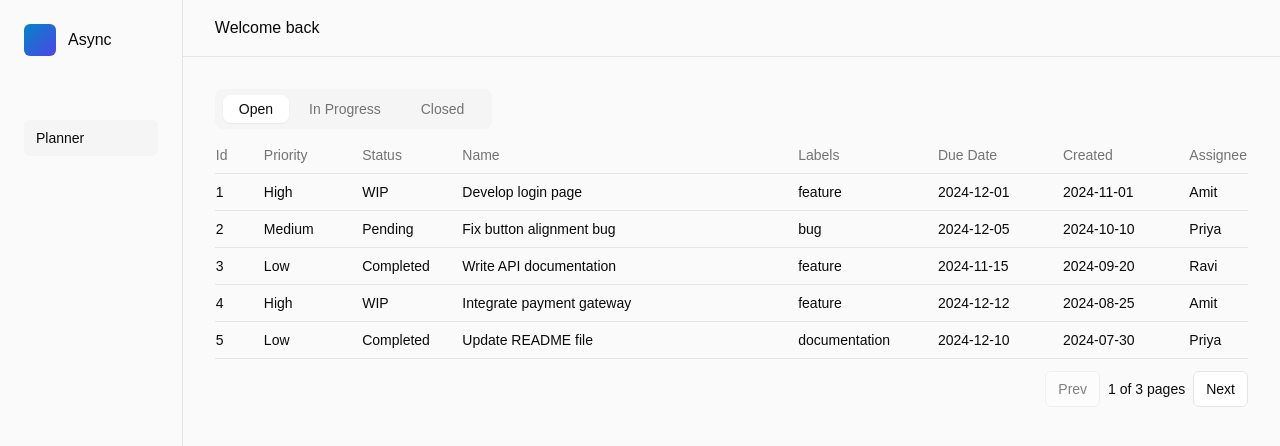
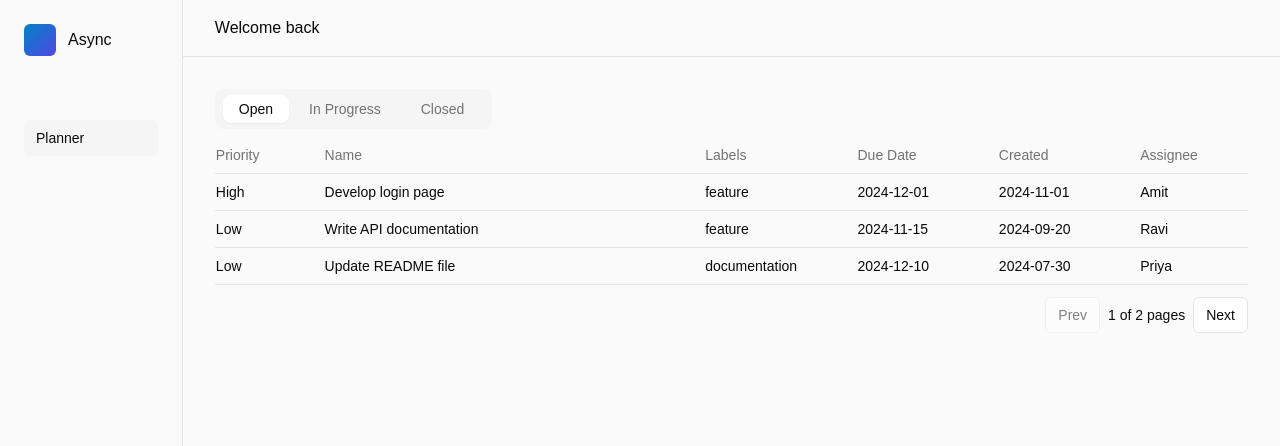
Before and after one commit to amittam104/async, a Next.js app: page /workspace in a window 1280 px wide. Shown: the top 446 px of the page. Built offline with nearby package versions, Linux system fonts and the light colour scheme.

Commit message:
chore: toggle modal on mouse click

```diff
--- /dev/null
+++ b/components/Modal.jsx
@@ -0,0 +1,23 @@
+"use client";
+import { Button } from "./ui/button";
+
+function Modal({ isOpen, onClose, children }) {
+  if (!isOpen) return null;
+
+  return (
+    <div className="fixed inset-0 flex items-center rounded-lg justify-center backdrop-blur-sm bg-neutral-200  bg-opacity-50 w-screen h-screen z-50">
+      <div className="bg-white flex flex-col px-8 py-6 rounded-lg shadow-lg w-[50rem] h-[35rem] relative">
+        <Button
+          variant="ghost"
+          onClick={onClose}
+          className="px-4 hover:bg-neutral-200/50 self-end mb-2"
+        >
+          &times;
+        </Button>
+        {children}
+      </div>
+    </div>
+  );
+}
+
+export default Modal;
--- a/components/Planner.jsx
+++ b/components/Planner.jsx
@@ -34,7 +34,6 @@ function Planner() {
           </TabsContent>
         </Tabs>
       </div>
-      <div></div>
     </div>
   );
 }
--- a/components/PlannerTables.jsx
+++ b/components/PlannerTables.jsx
@@ -1,21 +1,25 @@
 import { useEffect, useRef, useState } from "react";
 import { Button } from "./ui/button";
+import Modal from "./Modal";
+import { ListTodo } from "lucide-react";
 
-const openTableData = [
+const plannerData = [
   {
     id: 1,
     priority: "High",
-    status: "WIP",
+    status: "open",
     name: "Develop login page",
     labels: "feature",
     dueDate: "2024-12-01",
     created: "2024-11-01",
     assignee: "Amit",
+    details:
+      "You will see details of task over here. There are lot of things we need to take care of. We need to focus on accessibility too",
   },
   {
     id: 2,
     priority: "Medium",
-    status: "Pending",
+    status: "inProgress",
     name: "Fix button alignment bug",
     labels: "bug",
     dueDate: "2024-12-05",
@@ -25,7 +29,7 @@ const openTableData = [
   {
     id: 3,
     priority: "Low",
-    status: "Completed",
+    status: "open",
     name: "Write API documentation",
     labels: "feature",
     dueDate: "2024-11-15",
@@ -35,7 +39,7 @@ const openTableData = [
   {
     id: 4,
     priority: "High",
-    status: "WIP",
+    status: "closed",
     name: "Integrate payment gateway",
     labels: "feature",
     dueDate: "2024-12-12",
@@ -45,7 +49,7 @@ const openTableData = [
   {
     id: 5,
     priority: "Low",
-    status: "Completed",
+    status: "open",
     name: "Update README file",
     labels: "documentation",
     dueDate: "2024-12-10",
@@ -55,7 +59,7 @@ const openTableData = [
   {
     id: 6,
     priority: "High",
-    status: "WIP",
+    status: "open",
     name: "Design dashboard UI",
     labels: "feature",
     dueDate: "2024-11-25",
@@ -65,7 +69,7 @@ const openTableData = [
   {
     id: 7,
     priority: "Medium",
-    status: "Pending",
+    status: "closed",
     name: "Set up CI/CD pipeline",
     labels: "infrastructure",
     dueDate: "2024-12-15",
@@ -75,7 +79,7 @@ const openTableData = [
   {
     id: 8,
     priority: "Low",
-    status: "Completed",
+    status: "inProgress",
     name: "Refactor homepage code",
     labels: "feature",
     dueDate: "2024-11-18",
@@ -85,7 +89,7 @@ const openTableData = [
   {
     id: 9,
     priority: "High",
-    status: "WIP",
+    status: "open",
     name: "Build user authentication",
     labels: "feature",
     dueDate: "2024-12-20",
@@ -95,7 +99,7 @@ const openTableData = [
   {
     id: 10,
     priority: "Medium",
-    status: "Pending",
+    status: "closed",
     name: "Fix mobile layout issue",
     labels: "bug",
     dueDate: "2024-12-25",
@@ -105,7 +109,7 @@ const openTableData = [
   {
     id: 11,
     priority: "High",
-    status: "WIP",
+    status: "closed",
     name: "Implement search functionality",
     labels: "feature",
     dueDate: "2024-11-30",
@@ -115,7 +119,7 @@ const openTableData = [
   {
     id: 12,
     priority: "Low",
-    status: "Completed",
+    status: "inProgress",
     name: "Update project dependencies",
     labels: "maintenance",
     dueDate: "2024-11-10",
@@ -125,7 +129,7 @@ const openTableData = [
   {
     id: 13,
     priority: "High",
-    status: "WIP",
+    status: "inProgress",
     name: "Implement file upload feature",
     labels: "feature",
     dueDate: "2024-12-05",
@@ -135,7 +139,7 @@ const openTableData = [
   {
     id: 14,
     priority: "Medium",
-    status: "Pending",
+    status: "open",
     name: "Fix database connection issue",
     labels: "bug",
     dueDate: "2024-12-10",
@@ -145,7 +149,7 @@ const openTableData = [
   {
     id: 15,
     priority: "Low",
-    status: "Completed",
+    status: "closed",
     name: "Optimize CSS for mobile",
     labels: "performance",
     dueDate: "2024-11-28",
@@ -154,186 +158,23 @@ const openTableData = [
   },
 ];
 
-const progressTableData = [
-  {
-    id: 1,
-    priority: "Medium",
-    status: "WIP",
-    name: "Implement API integration",
-    labels: "feature",
-    dueDate: "2024-11-30",
-    created: "2024-10-15",
-    assignee: "John",
-  },
-  {
-    id: 2,
-    priority: "High",
-    status: "Pending",
-    name: "Refactor database schema",
-    labels: "maintenance",
-    dueDate: "2024-12-05",
-    created: "2024-10-20",
-    assignee: "Sia",
-  },
-  {
-    id: 3,
-    priority: "Low",
-    status: "Completed",
-    name: "Fix broken links on the homepage",
-    labels: "bug",
-    dueDate: "2024-11-15",
-    created: "2024-09-10",
-    assignee: "Amit",
-  },
-  {
-    id: 4,
-    priority: "High",
-    status: "WIP",
-    name: "Build product landing page",
-    labels: "feature",
-    dueDate: "2024-12-12",
-    created: "2024-08-18",
-    assignee: "Ravi",
-  },
-  {
-    id: 5,
-    priority: "Medium",
-    status: "Pending",
-    name: "Optimize API calls for performance",
-    labels: "performance",
-    dueDate: "2024-12-15",
-    created: "2024-10-05",
-    assignee: "Priya",
-  },
-  {
-    id: 6,
-    priority: "Low",
-    status: "Completed",
-    name: "Design the user profile page",
-    labels: "feature",
-    dueDate: "2024-11-25",
-    created: "2024-07-10",
-    assignee: "Ankit",
-  },
-  {
-    id: 7,
-    priority: "High",
-    status: "WIP",
-    name: "Develop search functionality",
-    labels: "feature",
-    dueDate: "2024-12-01",
-    created: "2024-08-30",
-    assignee: "Sia",
-  },
-  {
-    id: 8,
-    priority: "Medium",
-    status: "Pending",
-    name: "Set up GitHub Actions for CI/CD",
-    labels: "infrastructure",
-    dueDate: "2024-12-20",
-    created: "2024-09-25",
-    assignee: "John",
-  },
-];
-
-const closedTableData = [
-  {
-    id: 1,
-    priority: "High",
-    status: "Completed",
-    name: "Complete the user dashboard",
-    labels: "feature",
-    dueDate: "2024-11-18",
-    created: "2024-09-30",
-    assignee: "Alok",
-  },
-  {
-    id: 2,
-    priority: "Low",
-    status: "Completed",
-    name: "Fix CSS styling issues",
-    labels: "bug",
-    dueDate: "2024-11-22",
-    created: "2024-08-20",
-    assignee: "Meera",
-  },
-  {
-    id: 3,
-    priority: "Medium",
-    status: "Completed",
-    name: "Refactor login flow",
-    labels: "feature",
-    dueDate: "2024-10-10",
-    created: "2024-08-15",
-    assignee: "Ravi",
-  },
-  {
-    id: 4,
-    priority: "High",
-    status: "Completed",
-    name: "Implement password reset functionality",
-    labels: "feature",
-    dueDate: "2024-11-05",
-    created: "2024-09-22",
-    assignee: "Alok",
-  },
-  {
-    id: 5,
-    priority: "Medium",
-    status: "Completed",
-    name: "Set up API rate limiting",
-    labels: "infrastructure",
-    dueDate: "2024-10-30",
-    created: "2024-09-10",
-    assignee: "Meera",
-  },
-  {
-    id: 6,
-    priority: "Low",
-    status: "Completed",
-    name: "Write unit tests for payment gateway",
-    labels: "feature",
-    dueDate: "2024-11-10",
-    created: "2024-08-25",
-    assignee: "Ravi",
-  },
-  {
-    id: 7,
-    priority: "Medium",
-    status: "Completed",
-    name: "Deploy version 2.0 to production",
-    labels: "release",
-    dueDate: "2024-11-01",
-    created: "2024-09-18",
-    assignee: "Priya",
-  },
-  {
-    id: 8,
-    priority: "High",
-    status: "Completed",
-    name: "Upgrade server environment to Node 16",
-    labels: "maintenance",
-    dueDate: "2024-10-25",
-    created: "2024-09-05",
-    assignee: "Ankit",
-  },
-];
-
 export function OpenTaskTable() {
   const rowRef = useRef([]);
   const [currentPage, setCurrentPage] = useState(1);
-  const itemsPerPage = 5;
+  const [isModalOpen, setIsModalOpen] = useState(false);
+  const itemsPerPage = 3;
 
   const indexOfLastItemOnPage = currentPage * itemsPerPage;
   const indexOfFirstItemOnPage = indexOfLastItemOnPage - itemsPerPage;
 
-  const currentData = openTableData.slice(
+  const openPlannerData = plannerData.filter((row) => row.status === "open");
+
+  const currentData = openPlannerData.slice(
     indexOfFirstItemOnPage,
     indexOfLastItemOnPage
   );
 
-  const totalPages = Math.ceil(openTableData.length / itemsPerPage);
+  const totalPages = Math.ceil(openPlannerData.length / itemsPerPage);
 
   function handlePageChange(pageNumber) {
     if (pageNumber >= 1 && pageNumber <= totalPages) setCurrentPage(pageNumber);
@@ -365,18 +206,25 @@ export function OpenTaskTable() {
     }
   }
 
+  // handle Modal toggle
+  function handleModalClose() {
+    setIsModalOpen(false);
+  }
+
+  function handleModalOpen() {
+    setIsModalOpen(true);
+  }
+
   return (
     <>
       <table className="w-full">
         <thead>
           <tr className="text-sm text-neutral-500">
-            <th className="text-left border-b py-2 font-normal w-[5%]">Id</th>
+            {/* <th className="text-left border-b py-2 font-normal w-[5%]">Id</th> */}
             <th className="text-left border-b py-2 font-normal w-[10%]">
               Priority
             </th>
-            <th className="text-left border-b py-2 font-normal w-[10%]">
-              Status
-            </th>
+
             <th className="text-left border-b py-2 font-normal w-[35%]">
               Name
             </th>
@@ -401,15 +249,13 @@ export function OpenTaskTable() {
                 key={row.id}
                 ref={(el) => (rowRef.current[i] = el)}
                 onKeyDown={(e) => handleKeyDown(e, i)}
+                onClick={handleModalOpen}
                 tabIndex="0"
                 className="focus:outline-none focus:bg-gray-100 text-center border-b py-2"
               >
-                <td className="text-left text-sm border-b py-2">{row.id}</td>
+                {/* <td className="text-left text-sm border-b py-2">{row.id}</td> */}
                 <td className="text-left text-sm border-b py-2">
                   {row.priority}
-                </td>
-                <td className="text-left text-sm border-b py-2">
-                  {row.status}
                 </td>
                 <td className="text-left text-sm border-b py-2">{row.name}</td>
                 <td className="text-left text-sm border-b py-2">
@@ -457,6 +303,23 @@ export function OpenTaskTable() {
           Next
         </Button>
       </div>
+
+      <Modal isOpen={isModalOpen} onClose={handleModalClose}>
+        <h2 className="ml-6 text-xl font-semibold mb-8">
+          Your {currentData.find((row, i) => row.id === 1).status} task
+        </h2>
+        <div className="px-6">
+          <h3 className="text-md font-medium mb-6 flex items-center">
+            <ListTodo className="w-5 mr-2" />
+            {currentData.find((row, i) => row.id === 1).name}
+          </h3>
+
+          <p className="ml-2 mb-2 text-sm text-neutral-500">Details:</p>
+          <div className="w-full border border-neutral-100 rounded-lg h-full py-4 px-4 text-sm text-neutral-700">
+            {currentData.find((row, i) => row.id === 1).details}
+          </div>
+        </div>
+      </Modal>
     </>
   );
 }
@@ -464,17 +327,21 @@ export function OpenTaskTable() {
 export function ProgressTaskTable() {
   const rowRef = useRef([]);
   const [currentPage, setCurrentPage] = useState(1);
-  const itemsPerPage = 5;
+  const itemsPerPage = 3;
 
   const indexOfLastItemOnPage = currentPage * itemsPerPage;
   const indexOfFirstItemOnPage = indexOfLastItemOnPage - itemsPerPage;
 
-  const currentData = progressTableData.slice(
+  const inProgressPlannerData = plannerData.filter(
+    (row) => row.status === "inProgress"
+  );
+
+  const currentData = inProgressPlannerData.slice(
     indexOfFirstItemOnPage,
     indexOfLastItemOnPage
   );
 
-  const totalPages = Math.ceil(progressTableData.length / itemsPerPage);
+  const totalPages = Math.ceil(inProgressPlannerData.length / itemsPerPage);
 
   function handlePageChange(pageNumber) {
     if (pageNumber >= 1 && pageNumber <= totalPages) setCurrentPage(pageNumber);
@@ -511,12 +378,9 @@ export function ProgressTaskTable() {
       <table className="w-full">
         <thead>
           <tr className="text-sm text-neutral-500">
-            <th className="text-left border-b py-2 font-normal w-[5%]">Id</th>
+            {/* <th className="text-left border-b py-2 font-normal w-[5%]">Id</th> */}
             <th className="text-left border-b py-2 font-normal w-[10%]">
               Priority
-            </th>
-            <th className="text-left border-b py-2 font-normal w-[10%]">
-              Status
             </th>
             <th className="text-left border-b py-2 font-normal w-[35%]">
               Name
@@ -536,7 +400,9 @@ export function ProgressTaskTable() {
           </tr>
         </thead>
         <tbody>
-          {currentData.map((row, i) => {
+          {currentData
+            .filter((row) => row.status === "inProgress")
+            .map((row, i) => {
               return (
                 <tr
                   key={row.id}
@@ -545,14 +411,13 @@ export function ProgressTaskTable() {
                   tabIndex="0"
                   className="focus:outline-none focus:bg-gray-100 text-center border-b py-2"
                 >
-                <td className="text-left text-sm border-b py-2">{row.id}</td>
+                  {/* <td className="text-left text-sm border-b py-2">{row.id}</td> */}
                   <td className="text-left text-sm border-b py-2">
                     {row.priority}
                   </td>
                   <td className="text-left text-sm border-b py-2">
-                  {row.status}
+                    {row.name}
                   </td>
-                <td className="text-left text-sm border-b py-2">{row.name}</td>
                   <td className="text-left text-sm border-b py-2">
                     {row.labels}
                   </td>
@@ -605,17 +470,21 @@ export function ProgressTaskTable() {
 export function ClosedTaskTable() {
   const rowRef = useRef([]);
   const [currentPage, setCurrentPage] = useState(1);
-  const itemsPerPage = 5;
+  const itemsPerPage = 3;
 
   const indexOfLastItemOnPage = currentPage * itemsPerPage;
   const indexOfFirstItemOnPage = indexOfLastItemOnPage - itemsPerPage;
 
-  const currentData = closedTableData.slice(
+  const closedPlannerData = plannerData.filter(
+    (row) => row.status === "closed"
+  );
+
+  const currentData = closedPlannerData.slice(
     indexOfFirstItemOnPage,
     indexOfLastItemOnPage
   );
 
-  const totalPages = Math.ceil(closedTableData.length / itemsPerPage);
+  const totalPages = Math.ceil(closedPlannerData.length / itemsPerPage);
 
   function handlePageChange(pageNumber) {
     if (pageNumber >= 1 && pageNumber <= totalPages) setCurrentPage(pageNumber);
@@ -652,12 +521,9 @@ export function ClosedTaskTable() {
       <table className="w-full">
         <thead>
           <tr className="text-sm text-neutral-500">
-            <th className="text-left border-b py-2 font-normal w-[5%]">Id</th>
+            {/* <th className="text-left border-b py-2 font-normal w-[5%]">Id</th> */}
             <th className="text-left border-b py-2 font-normal w-[10%]">
               Priority
-            </th>
-            <th className="text-left border-b py-2 font-normal w-[10%]">
-              Status
             </th>
             <th className="text-left border-b py-2 font-normal w-[35%]">
               Name
@@ -677,7 +543,9 @@ export function ClosedTaskTable() {
           </tr>
         </thead>
         <tbody>
-          {currentData.map((row, i) => {
+          {currentData
+            .filter((row) => row.status === "closed")
+            .map((row, i) => {
               return (
                 <tr
                   key={row.id}
@@ -686,14 +554,13 @@ export function ClosedTaskTable() {
                   tabIndex="0"
                   className="focus:outline-none focus:bg-gray-100 text-center border-b py-2"
                 >
-                <td className="text-left text-sm border-b py-2">{row.id}</td>
+                  {/* <td className="text-left text-sm border-b py-2">{row.id}</td> */}
                   <td className="text-left text-sm border-b py-2">
                     {row.priority}
                   </td>
                   <td className="text-left text-sm border-b py-2">
-                  {row.status}
+                    {row.name}
                   </td>
-                <td className="text-left text-sm border-b py-2">{row.name}</td>
                   <td className="text-left text-sm border-b py-2">
                     {row.labels}
                   </td>
--- a/package.json
+++ b/package.json
@@ -9,6 +9,7 @@
     "lint": "next lint"
   },
   "dependencies": {
+    "@radix-ui/react-dialog": "^1.1.2",
     "@radix-ui/react-slot": "^1.1.0",
     "@radix-ui/react-tabs": "^1.1.1",
     "class-variance-authority": "^0.7.0",
```
Also changed, not shown: 1 other file (tests, documents, lock files or other folders). Lines whose indentation alone changed are shown as unchanged.
